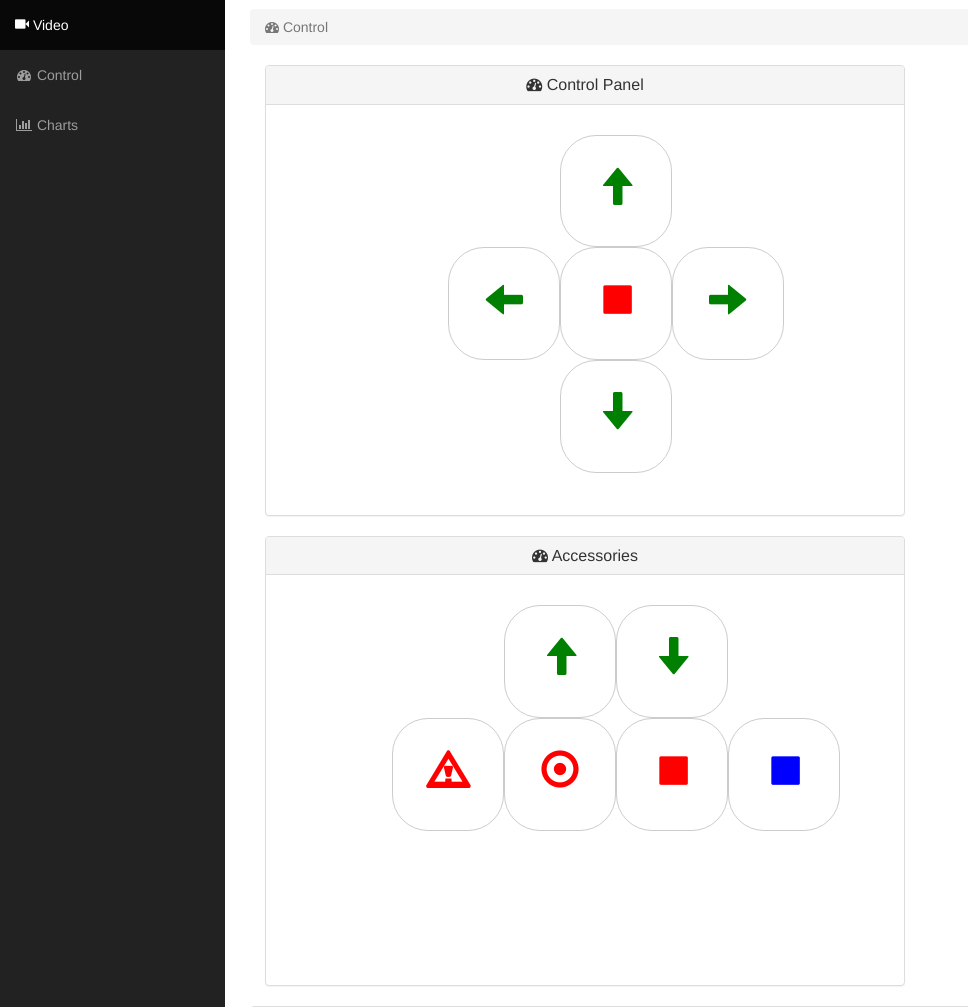
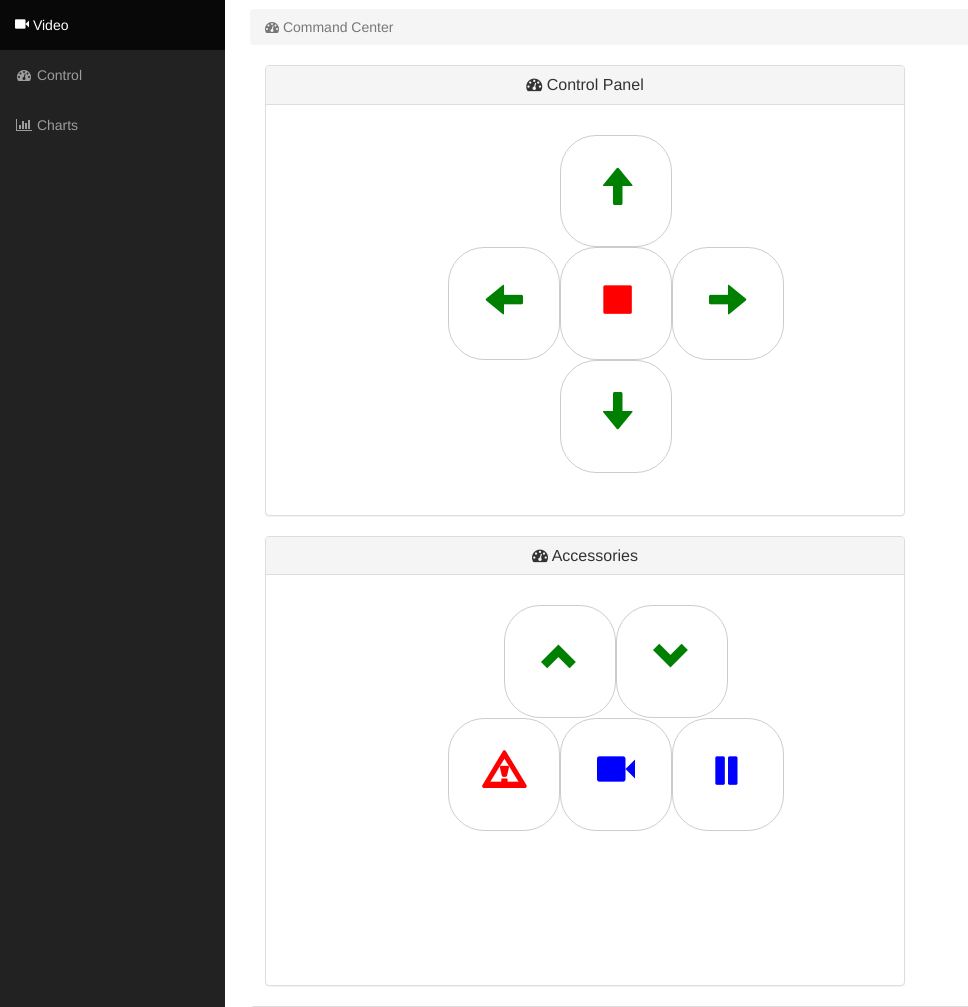
Before and after one commit to victorfei/wiPiBot, a Django app: page /dashboard/ in a window 1280 px wide. Shown: the part 51-1058 px from the top of the page, without its empty margins (0-968 px from the left). Run offline with Django 3.2, Linux system fonts and the light colour scheme; some libraries are stand-ins or nearby versions.

Commit message:
fixed front end template

```diff
--- a/landing/views.py
+++ b/landing/views.py
@@ -1,6 +1,8 @@
 from django.http import HttpResponse, Http404
 import datetime
 from django.template.loader import get_template
+from django.template import Context
+from django.shortcuts import render
 from landing.models import *
 from wiPiBotClient import *
 
@@ -16,7 +18,6 @@ def dashboard(request):
   # you keep in cruise mode
 
   t = get_template('dashboard/dashboard.html')
-  html = t.render()
 
   if 'cmd' in request.GET and request.GET['cmd']:
     cmd = request.GET['cmd']
@@ -33,11 +34,9 @@ def dashboard(request):
     if cmd == 'stop-record':
       camera.stop()
 
-
     motor_control(cmd)
 
-
-  return HttpResponse(html)
+  return HttpResponse(t.render())
 
 
 def hours_ahead(request, offset):
--- a/wiPiBotClient.py
+++ b/wiPiBotClient.py
@@ -73,13 +73,9 @@ def motor_control(direction):
     pwm_out1.start(motor_a)
     pwm_out2.start(motor_a)
 
-
   if (direction == "stop"):
-
     pwm_out1.stop()
     pwm_out2.stop()
-
-  if (direction == "clearu"):
     GPIO.cleanup()
 
 def blink():
--- a/wiPiBotServer/templates/dashboard/dashboard.html
+++ b/wiPiBotServer/templates/dashboard/dashboard.html
@@ -87,7 +87,7 @@
                     <div class="col-lg-12">
                         <ol class="breadcrumb" id='control'>
                             <li class="active">
-                                <i class="fa fa-dashboard"></i> Control
+                                <i class="fa fa-dashboard"></i> Command Center
                             </li>
                         </ol>
                     </div>
@@ -139,10 +139,10 @@
                                 <table border="0" cellpadding="3" cellspacing="0">
                                     <tr>
                                       <button type="button" class="btn btn-default btn-mv" aria-label="Top Arrow" onclick="speed_up();">
-                                        <span class="glyphicon glyphicon-arrow-up" style="color:green" aria-hidden="true"></span>
+                                        <span class="glyphicon glyphicon-chevron-up" style="color:green" aria-hidden="true"></span>
                                     </button>
                                       <button type="button" class="btn btn-default btn-mv" aria-label="Speed down" onclick="speed_down();">
-                                        <span class="glyphicon glyphicon-arrow-down" style="color:green" aria-hidden="true"></span>
+                                        <span class="glyphicon glyphicon-chevron-down" style="color:green" aria-hidden="true"></span>
                                     </button>
                                     </tr><br>
                                     <tr>
@@ -150,13 +150,10 @@
                                          <span class="glyphicon glyphicon-warning-sign" style="color:red" aria-hidden="true"></span>
                                     </button>
                                     <button type="button" class="btn btn-default btn-mv" aria-label="Record" onclick="record();">
-                                         <span class="glyphicon glyphicon-record" style="color:red" aria-hidden="true"></span>
+                                         <span class="glyphicon glyphicon-facetime-video" style="color:blue" aria-hidden="true"></span>
                                     </button>
                                     <button type="button" class="btn btn-default btn-mv" aria-label="Stop record" onclick="stop_record();">
-                                         <span class="glyphicon glyphicon-stop" style="color:red" aria-hidden="true"></span>
-                                    </button>
-                                    <button type="button" class="btn btn-default btn-mv" aria-label="Clear" onclick="clear();">
-                                         <span class="glyphicon glyphicon-stop" style="color:blue" aria-hidden="true"></span>
+                                         <span class="glyphicon glyphicon-pause" style="color:blue" aria-hidden="true"></span>
                                     </button>
                                     </tr>
                                 </table>
```
Also changed, not shown: camera_network.py (+15 -11 lines).
